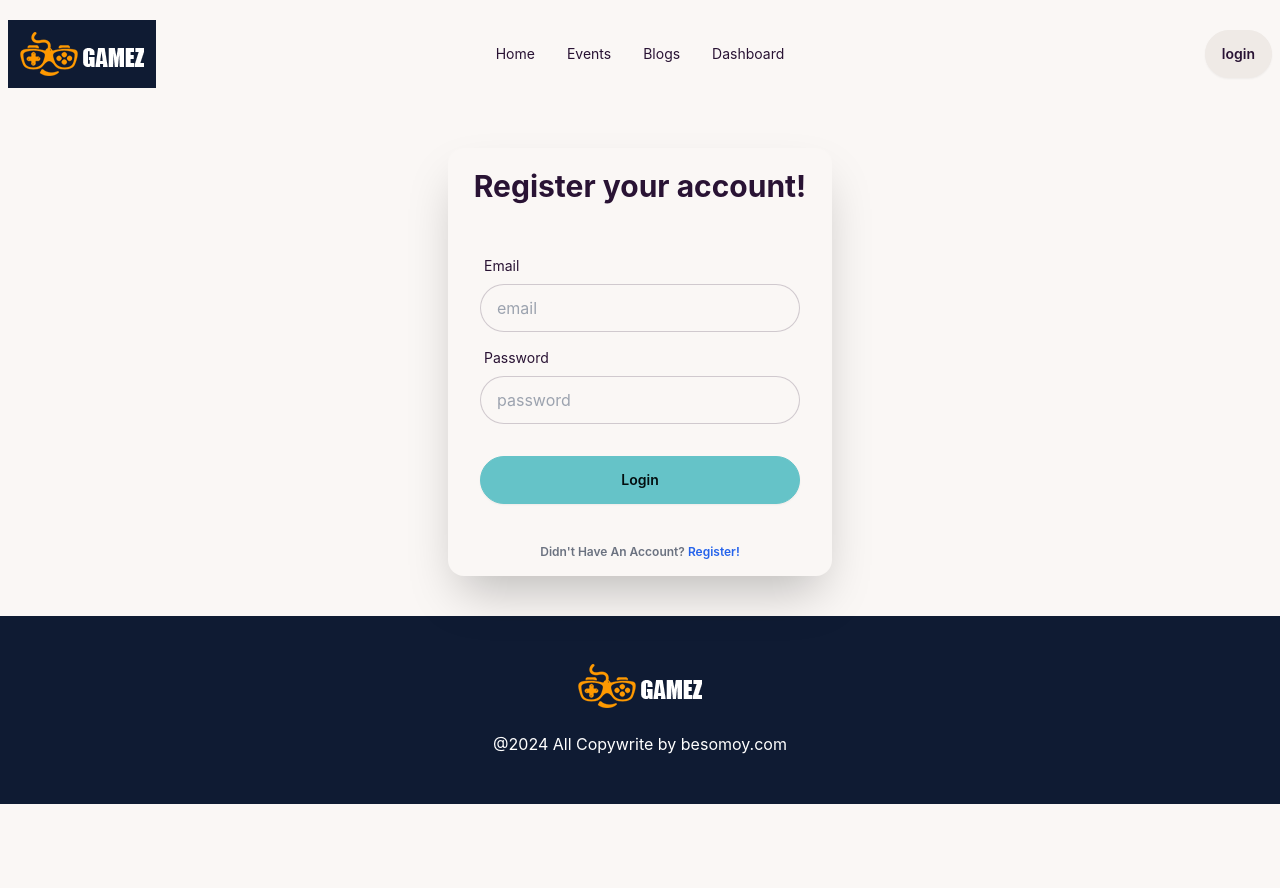
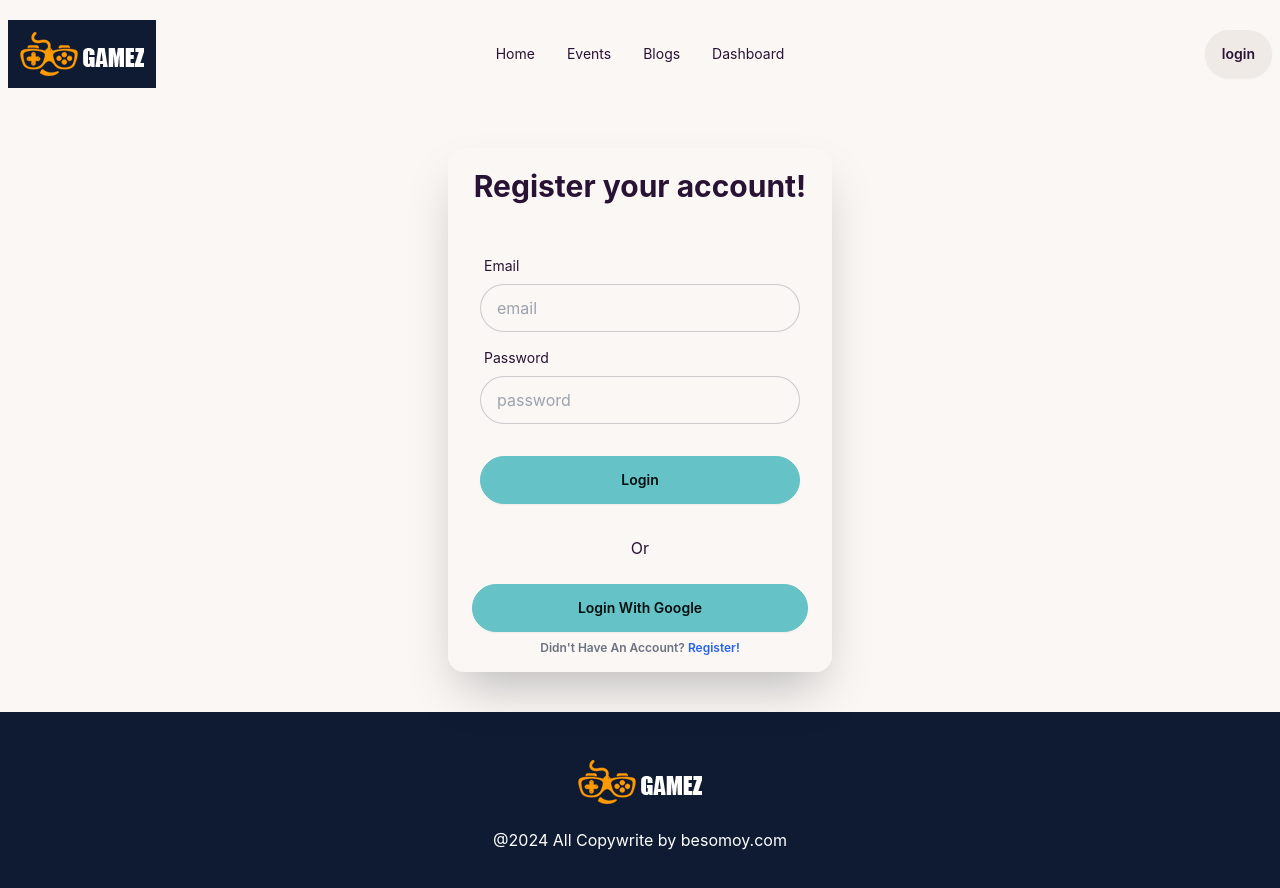
Before and after one commit to armansomoy/gaming-event-management-website, a React (Vite) app: page /login in a window 1280 px wide. Shown: the top 888 px of the page. Before the commit the page ends 804 px from the top, so only its background shows below. Built offline with nearby package versions, Linux system fonts and the light colour scheme; no server answers.

Commit message:
google user log in

```diff
--- a/src/Pages/Login/Login.jsx
+++ b/src/Pages/Login/Login.jsx
@@ -7,7 +7,7 @@ import { ToastContainer, toast } from "react-toastify";
 import "react-toastify/dist/ReactToastify.css";
 
 const Login = () => {
-  const { userLogIn } = useContext(AuthContext);
+  const { userLogIn, userGoogleLogIn } = useContext(AuthContext);
   const location = useLocation();
   const navigate = useNavigate();
   console.log(location);
@@ -26,6 +26,12 @@ const Login = () => {
         e.target.reset();
         navigate(location?.state ? location.state : "/");
       })
+      .catch((err) => console.log(err));
+  };
+
+  const handleGoogleLogIn = () => {
+    userGoogleLogIn()
+      .then((res) => console.log(res.user))
       .catch((err) => console.log(err));
   };
 
@@ -68,6 +74,10 @@ const Login = () => {
                 <button className="btn btn-primary">Login</button>
               </div>
             </form>
+            <p className="text-center">Or</p>
+            <div className="form-control mt-6 mx-6" onClick={handleGoogleLogIn}>
+              <button className="btn btn-primary">Login With Google</button>
+            </div>
             <label className="label text-center m-auto mb-2">
               <Link
                 to="/register"
--- a/src/provider/AuthProvider.jsx
+++ b/src/provider/AuthProvider.jsx
@@ -1,15 +1,19 @@
 import React, { createContext, useEffect, useState } from "react";
 import {
+  GoogleAuthProvider,
   createUserWithEmailAndPassword,
   getAuth,
   onAuthStateChanged,
   signInWithEmailAndPassword,
+  signInWithPopup,
   signOut,
 } from "firebase/auth";
 import app from "../firebase/firebase.config";
 
 export const AuthContext = createContext(null);
 const auth = getAuth(app);
+
+const googleprovider = new GoogleAuthProvider();
 
 const AuthProvider = ({ children }) => {
   const [user, setUser] = useState(null);
@@ -32,6 +36,12 @@ const AuthProvider = ({ children }) => {
     return signOut(auth);
   };
 
+  // login with google
+  const userGoogleLogIn = () => {
+    setLoading(true);
+    return signInWithPopup(auth, googleprovider);
+  };
+
   useEffect(() => {
     const unSubscribe = onAuthStateChanged(auth, (currentUser) => {
       setUser(currentUser);
@@ -42,7 +52,7 @@ const AuthProvider = ({ children }) => {
     };
   }, []);
 
-  const authInfo = { user, loading, signUp, userSignOut, userLogIn };
+  const authInfo = { user, loading, signUp, userSignOut, userLogIn, userGoogleLogIn };
 
   return (
     <AuthContext.Provider value={authInfo}>{children}</AuthContext.Provider>
```
